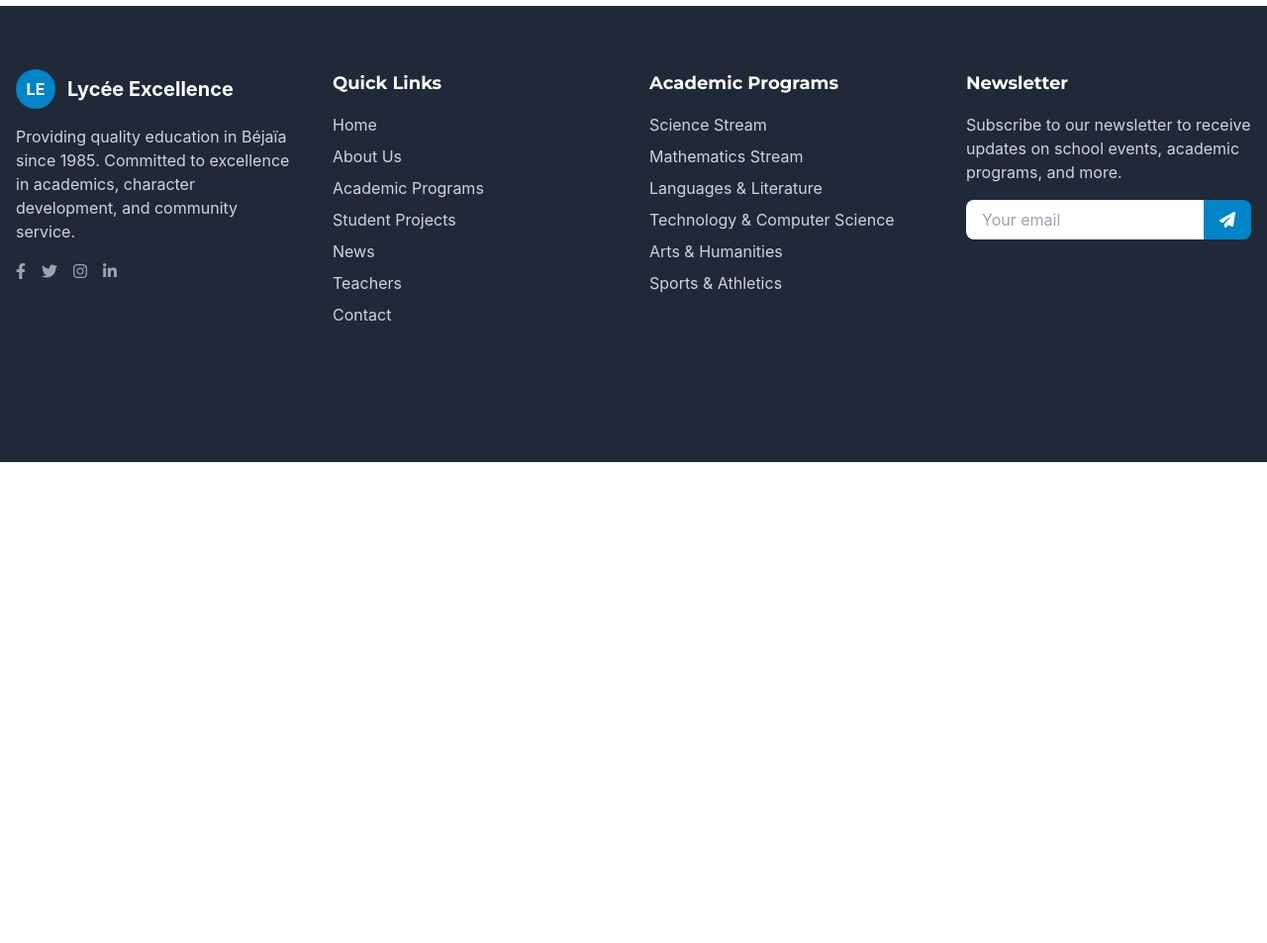
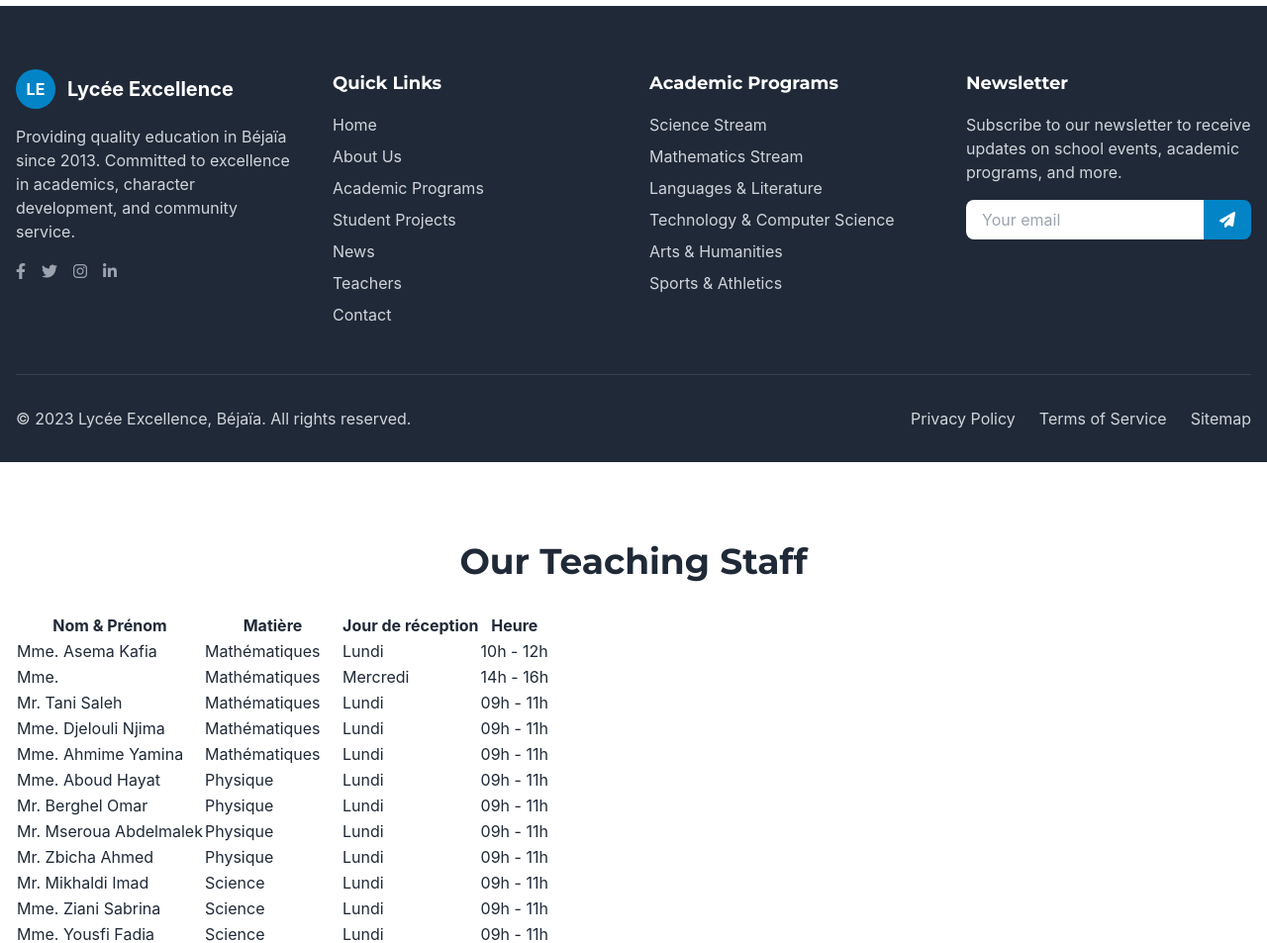
Before and after one commit to Bejaia-06/Lycee, a plain HTML site: page index.html in a window 1280 px wide. Shown: the part 5760-6713 px from the top of the page at 99% size. Before the commit the page ends 6227 px from the top, so only its background shows below. Drawn offline with nearby package versions, Linux system fonts and the light colour scheme; grey boxes are pictures that could not be loaded.

Commit message:
Update index.html

```diff
--- a/index.html
+++ b/index.html
@@ -665,7 +665,7 @@
                         <span class="text-xl font-bold text-white">Lycée Excellence</span>
                     </div>
                     <p class="mb-4">
-                        Providing quality education in Béjaïa since 1985. Committed to excellence in academics, character development, and community service.
+                        Providing quality education in Béjaïa since 2013. Committed to excellence in academics, character development, and community service.
                     </p>
                     <div class="flex space-x-4">
                         <a href="#" class="text-gray-400 hover:text-white transition-colors duration-300">
@@ -743,7 +743,7 @@
     </button>
 
     <!-- Teachers Page (empty for now) -->
-    <div id="teachers-page" style="display: none;">
+    <div id="teachers-page">
         <section class="py-20">
             <div class="container mx-auto px-4">
                 <h2 class="text-3xl md:text-4xl font-bold mb-8 text-center">Our Teaching Staff</h2>
```
